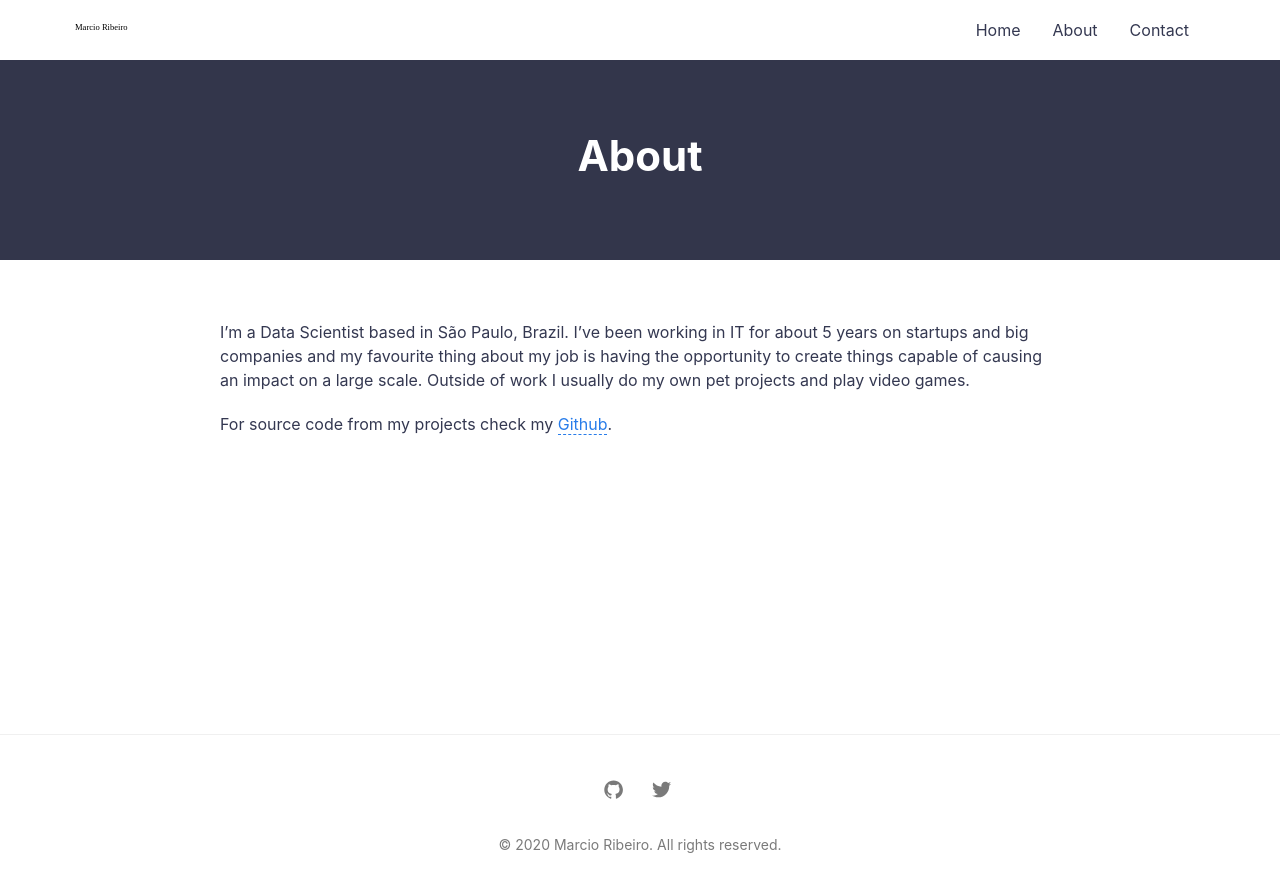
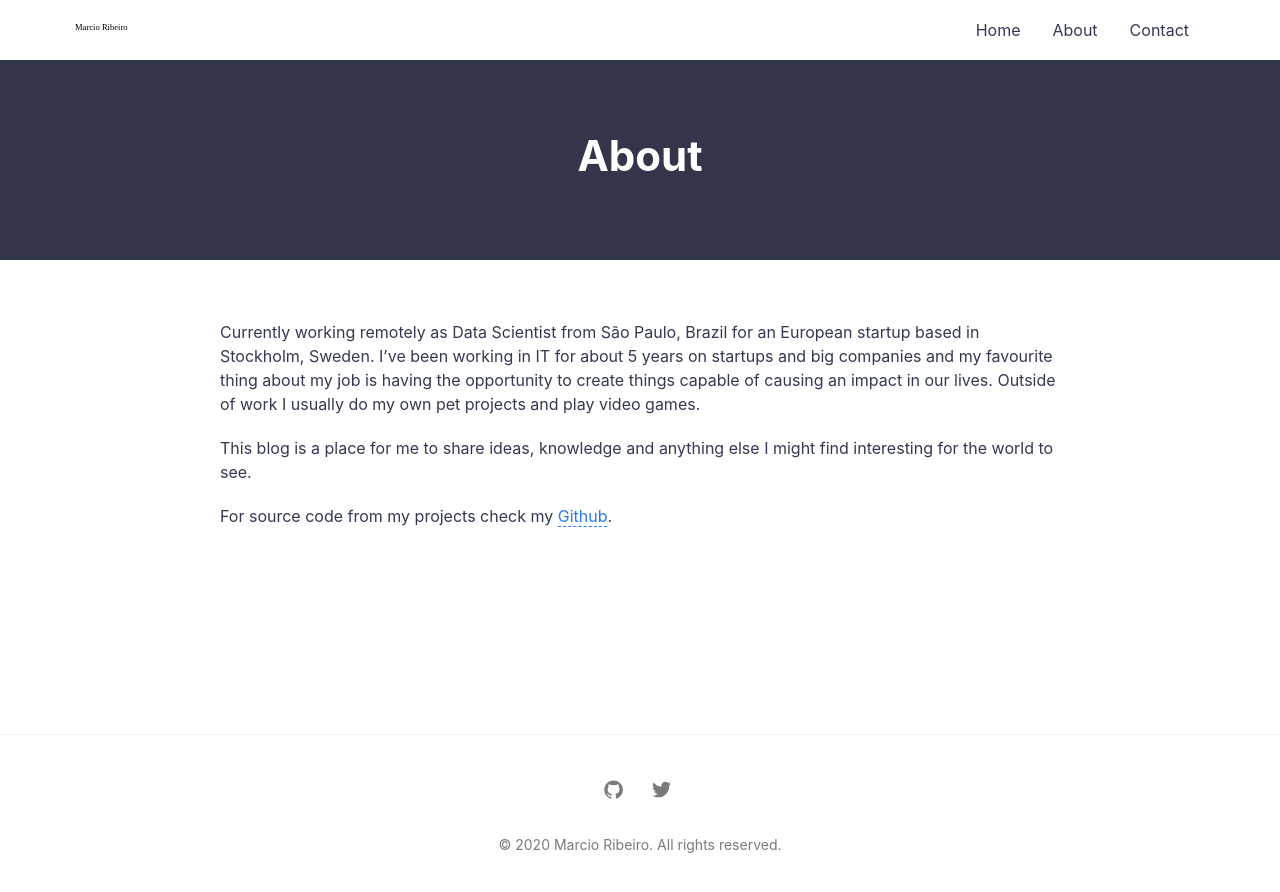
Before and after one commit to marciovai/marciovai.github.io, a Jekyll site: the page built from about.md, in a window 1280 px wide. Shown: the top 892 px of the page. Built offline with Jekyll 4.4.1, drawn with Linux system fonts in a browser that asks for light colours.

Commit message:
Update About 2.0

```diff
--- a/about.md
+++ b/about.md
@@ -4,6 +4,8 @@ title: About
 permalink: /about/
 ---
 
-I'm a Data Scientist based in São Paulo, Brazil. I've been working in IT for about 5 years on startups and big companies and my favourite thing about my job is having the opportunity to create things capable of causing an impact on a large scale. Outside of work I usually do my own pet projects and play video games.
+Currently working remotely as Data Scientist from São Paulo, Brazil for an European startup based in Stockholm, Sweden. I've been working in IT for about 5 years on startups and big companies and my favourite thing about my job is having the opportunity to create things capable of causing an impact in our lives. Outside of work I usually do my own pet projects and play video games.
+
+This blog is a place for me to share ideas, knowledge and anything else I might find interesting for the world to see.
 
 For source code from my projects check my [Github](https://github.com/marciovai).
```
